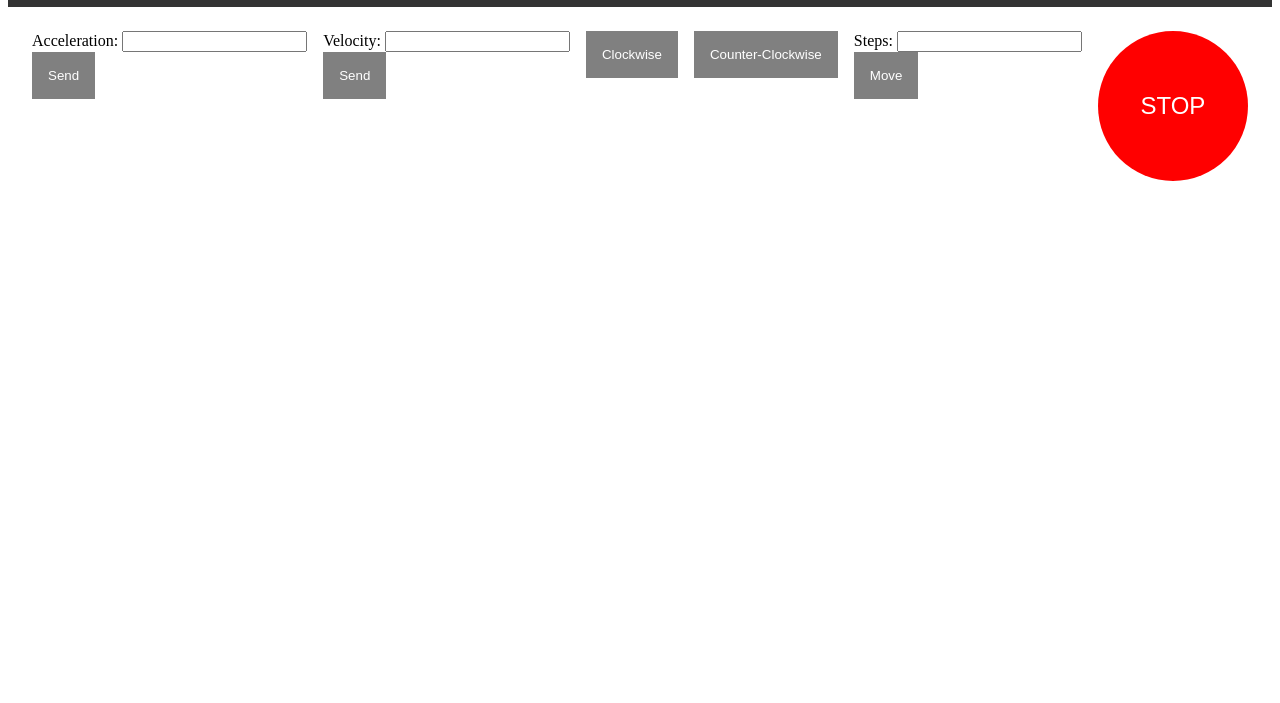
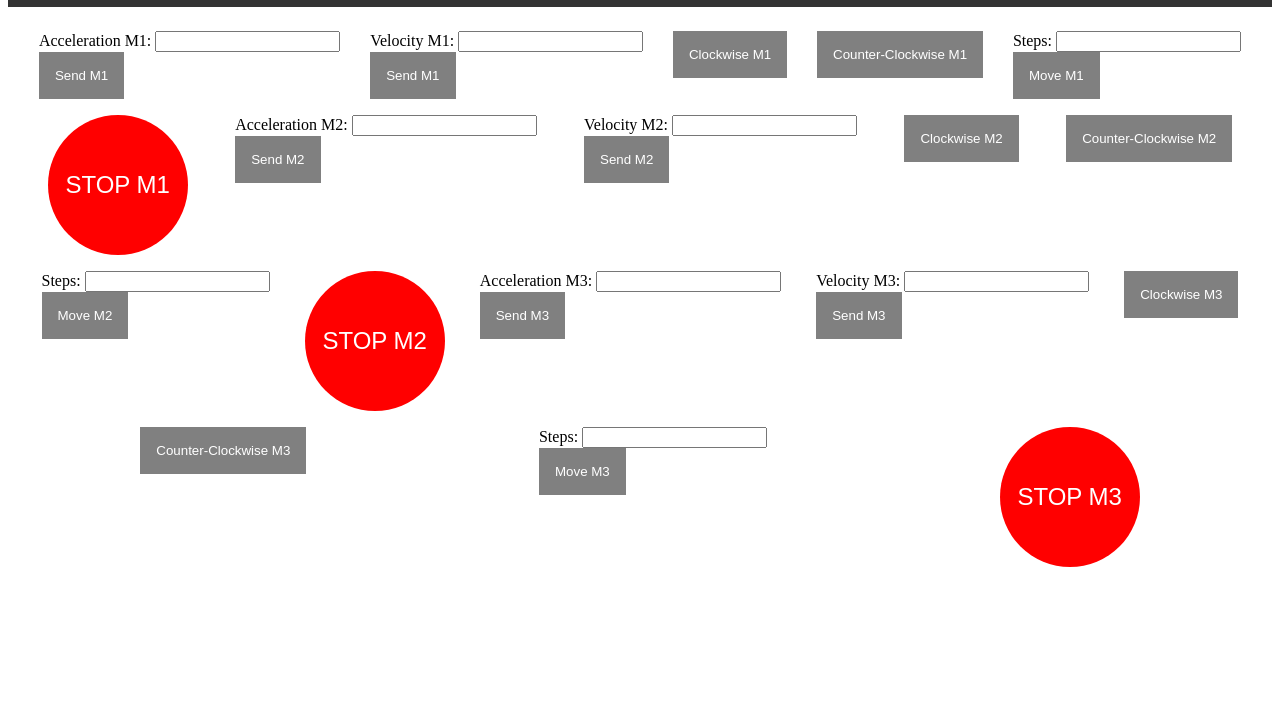
Before and after one commit to VDA97/spring_machine, a website: page userInterface/molamenu.html in a window 1280 px wide. Shown: the part 97-800 px from the top of the page. Drawn offline with Linux system fonts and the light colour scheme.

Commit message:
Added features to control Step Motors

```diff
--- a/userInterface/molamenu.html
+++ b/userInterface/molamenu.html
@@ -4,7 +4,7 @@
 <head>
   <meta charset="UTF-8">
   <meta name="viewport" content="width=device-width, initial-scale=1.0">
-  <title>ESP32 Control Panel</title>
+  <title>Steppe Motor Control - Silvio tests</title>
   <style>
     /* Style the body with white background */
     body {
@@ -44,8 +44,8 @@
       background-color: red;
       color: white;
       border-radius: 50%;
-      width: 150px;
-      height: 150px;
+      width: 140px;
+      height: 140px;
       font-size: 1.5rem; /* Increase font size for Stop button */
     }
 
@@ -57,63 +57,202 @@
 
 <body>
   <header>
-    <h1>Stepper Motor Control</h1>
+    <h1>Stepper Motor Control - Silvio Tests</h1>
   </header>
 
   <div style="display: flex; flex-wrap: wrap; justify-content: space-around; padding: 1rem;">
-
+    <!-- Control of Motor 1-->
     <div style="margin: 0.5rem;">
-      <label for="accelerationInput">Acceleration:</label>
-      <input type="number" id="accelerationInput" name="acceleration" required>
+      <label for="accelerationInput1">Acceleration M1:</label>
+      <input type="number" id="accelerationInput1" name="acceleration" required>
       <br>
-      <button class="gray-button" onclick="sendValue('acceleration')">Send</button>
+      <button class="gray-button" onclick="sendValue('accelerationM1')">Send M1</button>
     </div>
 
     <div style="margin: 0.5rem;">
-      <label for="velocityInput">Velocity:</label>
-      <input type="number" id="velocityInput" name="velocity" required>
+      <label for="velocityInput1">Velocity M1:</label>
+      <input type="number" id="velocityInput1" name="velocity" required>
       <br>
-      <button class="gray-button" onclick="sendValue('velocity')">Send</button>
+      <button class="gray-button" onclick="sendValue('velocityM1')">Send M1</button>
     </div>
 
     <div style="margin: 0.5rem;">
-      <button class="gray-button" onclick="sendValue('clockwise')">Clockwise</button>
+      <button class="gray-button" onclick="sendValue('clockwiseM1')">Clockwise M1</button>
     </div>
 
     <div style="margin: 0.5rem;">
-      <button class="gray-button" onclick="sendValue('counter-clockwise')">Counter-Clockwise</button>
+      <button class="gray-button" onclick="sendValue('counterClockwiseM1')">Counter-Clockwise M1</button>
     </div>
 
     <div style="margin: 0.5rem;">
-      <label for="stepsInput">Steps:</label>
-      <input type="number" id="stepsInput" name="steps" required>
+      <label for="stepsInput1">Steps:</label>
+      <input type="number" id="stepsInput1" name="steps" required>
       <br>
-      <button class="gray-button" onclick="sendValue('move')">Move</button>
+      <button class="gray-button" onclick="sendValue('moveM1')">Move M1</button>
     </div>
 
     <div style="margin: 0.5rem; align-self: center;">
-      <button class="stop-button" onclick="sendValue('stop')">STOP</button>
+      <button class="stop-button" onclick="sendValue('stopM1')">STOP M1</button>
     </div>
-  </div>
+
+    <!-- Control of Motor 2-->
+    <div style="margin: 0.5rem;">
+      <label for="accelerationInput2">Acceleration M2:</label>
+      <input type="number" id="accelerationInput2" name="acceleration" required>
+      <br>
+      <button class="gray-button" onclick="sendValue('accelerationM2')">Send M2</button>
+    </div>
+
+    <div style="margin: 0.5rem;">
+      <label for="velocityInput2">Velocity M2:</label>
+      <input type="number" id="velocityInput2" name="velocity" required>
+      <br>
+      <button class="gray-button" onclick="sendValue('velocityM2')">Send M2</button>
+    </div>
+
+    <div style="margin: 0.5rem;">
+      <button class="gray-button" onclick="sendValue('clockwiseM2')">Clockwise M2</button>
+    </div>
+
+    <div style="margin: 0.5rem;">
+      <button class="gray-button" onclick="sendValue('counterClockwiseM2')">Counter-Clockwise M2</button>
+    </div>
+
+    <div style="margin: 0.5rem;">
+      <label for="stepsInput2">Steps:</label>
+      <input type="number" id="stepsInput2" name="steps" required>
+      <br>
+      <button class="gray-button" onclick="sendValue('moveM2')">Move M2</button>
+    </div>
+
+    <div style="margin: 0.5rem; align-self: center;">
+      <button class="stop-button" onclick="sendValue('stopM2')">STOP M2</button>
+    </div>
+
+    <!-- Control of Motor 3-->
+    <div style="margin: 0.5rem;">
+      <label for="accelerationInput3">Acceleration M3:</label>
+      <input type="number" id="accelerationInput3" name="acceleration" required>
+      <br>
+      <button class="gray-button" onclick="sendValue('accelerationM3')">Send M3</button>
+    </div>
+
+    <div style="margin: 0.5rem;">
+      <label for="velocityInput3">Velocity M3:</label>
+      <input type="number" id="velocityInput3" name="velocity" required>
+      <br>
+      <button class="gray-button" onclick="sendValue('velocityM3')">Send M3</button>
+    </div>
+
+    <div style="margin: 0.5rem;">
+      <button class="gray-button" onclick="sendValue('clockwiseM3')">Clockwise M3</button>
+    </div>
+
+    <div style="margin: 0.5rem;">
+      <button class="gray-button" onclick="sendValue('counterClockwiseM3')">Counter-Clockwise M3</button>
+    </div>
+
+    <div style="margin: 0.5rem;">
+      <label for="stepsInput3">Steps:</label>
+      <input type="number" id="stepsInput3" name="steps" required>
+      <br>
+      <button class="gray-button" onclick="sendValue('moveM3')">Move M3</button>
+    </div>
+
+    <div style="margin: 0.5rem; align-self: center;">
+      <button class="stop-button" onclick="sendValue('stopM3')">STOP M3</button>
+    </div>
 
   <script>
       function sendValue(valueType) {
         // Get the value from the corresponding input field based on valueType
         let value;
-        if (valueType === 'acceleration') {
-          value = document.getElementById('accelerationInput').value;
-        } else if (valueType === 'velocity') {
-          value = document.getElementById('velocityInput').value;
-        } else if (valueType === 'move') {
-          value = document.getElementById('stepsInput').value;
-        } else {
-          value = valueType === 'clockwise' ? 1 : 0; // Send 1 for clockwise, 0 for counter-clockwise
+        switch (valueType) {
+
+          //motor 1
+          case 'accelerationM1':
+            value = document.getElementById('accelerationInput1').value;
+          break;
+
+          case 'velocityM1':
+            value = document.getElementById('velocityInput1').value;
+          break;
+
+          case 'moveM1':
+            value = document.getElementById('stepsInput1').value;
+          break;
+
+          case 'clockwiseM1':
+            value = '1';
+          break;
+
+          case 'counterClockwiseM1':
+            value = '1';
+          break;
+
+          case 'stopM1':
+            value = '1';
+          break;
+
+           //motor 2
+          case 'accelerationM2':
+            value = document.getElementById('accelerationInput2').value;
+          break;
+
+          case 'velocityM2':
+            value = document.getElementById('velocityInput2').value;
+          break;
+
+          case 'moveM2':
+            value = document.getElementById('stepsInput2').value;
+          break;
+
+          case 'clockwiseM2':
+            value = '1';
+          break;
+
+          case 'counterClockwiseM2':
+            value = '1';
+          break;
+
+          case 'stopM2':
+            value = '1';
+          break;
+
+          //motor 3
+          case 'accelerationM3':
+            value = document.getElementById('accelerationInput3').value;
+          break;
+
+          case 'velocityM3':
+            value = document.getElementById('velocityInput3').value;
+          break;
+
+          case 'moveM3':
+            value = document.getElementById('stepsInput3').value;
+          break;
+
+          case 'clockwiseM3':
+            value = '1';
+          break;
+
+          case 'counterClockwiseM3':
+            value = '1';
+          break;
+
+          case 'stopM3':
+            value = '1';
+          break;
+
+          default:
+            value = valueType === 0;
+          break;
+
         }
 
-        // Implement logic to send the value (along with valueType) to the Node.js server
-        // (This part requires server-side implementation, likely using WebSockets or TCP/IP)
+        // This is a webSocket to send data to node.js server
         const ws = new WebSocket('ws://localhost:8080'); // Replace with your server's WebSocket address
-        // OR: Use TCP/IP socket if chosen (refer to server-side code)
+
         ws.onopen = () => {
           const dataToSend = { // Create an object to send both value and valueType
             value: value,
```
Also changed, not shown: userInterface/molaserver.js (+0 -21 lines), 1 other file.
